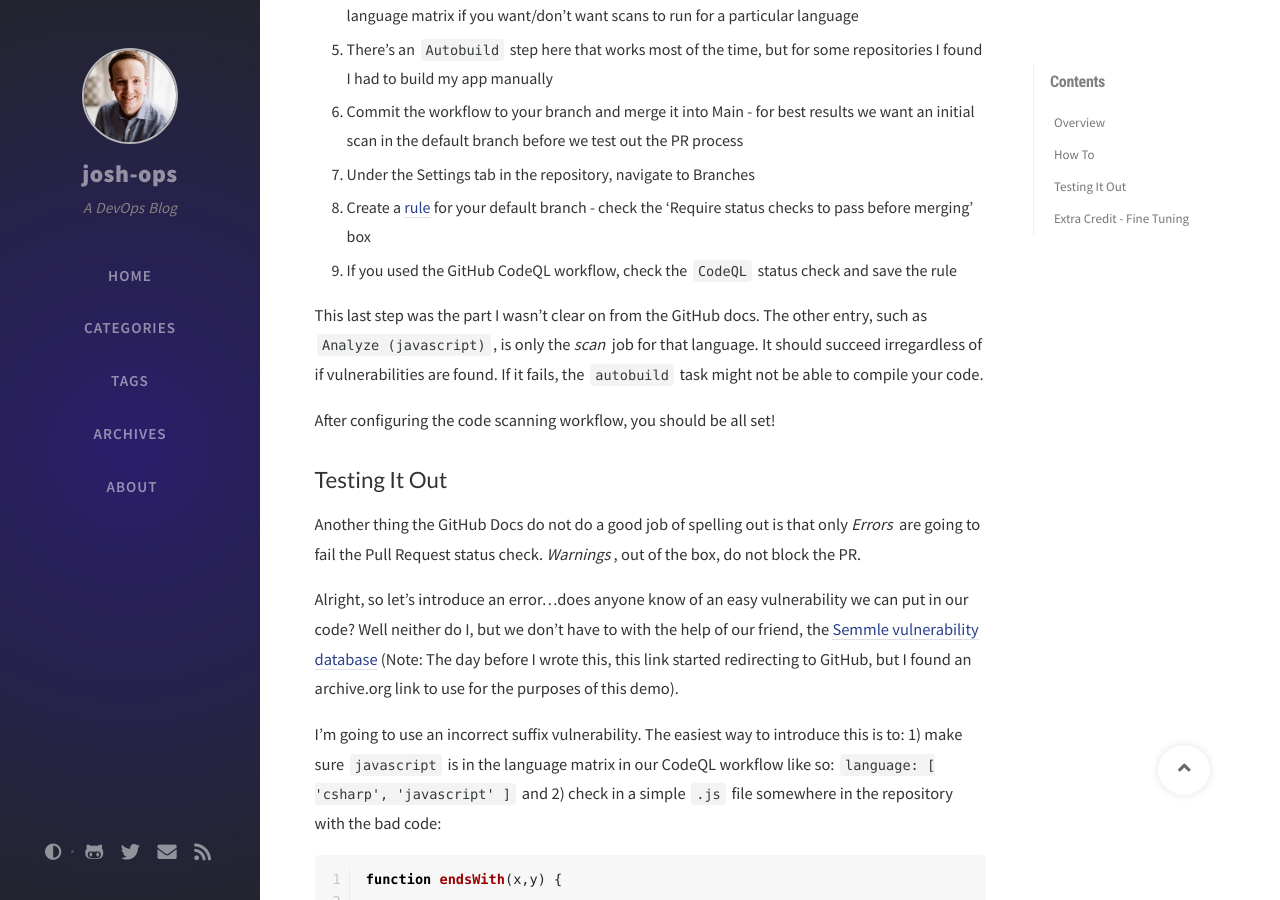
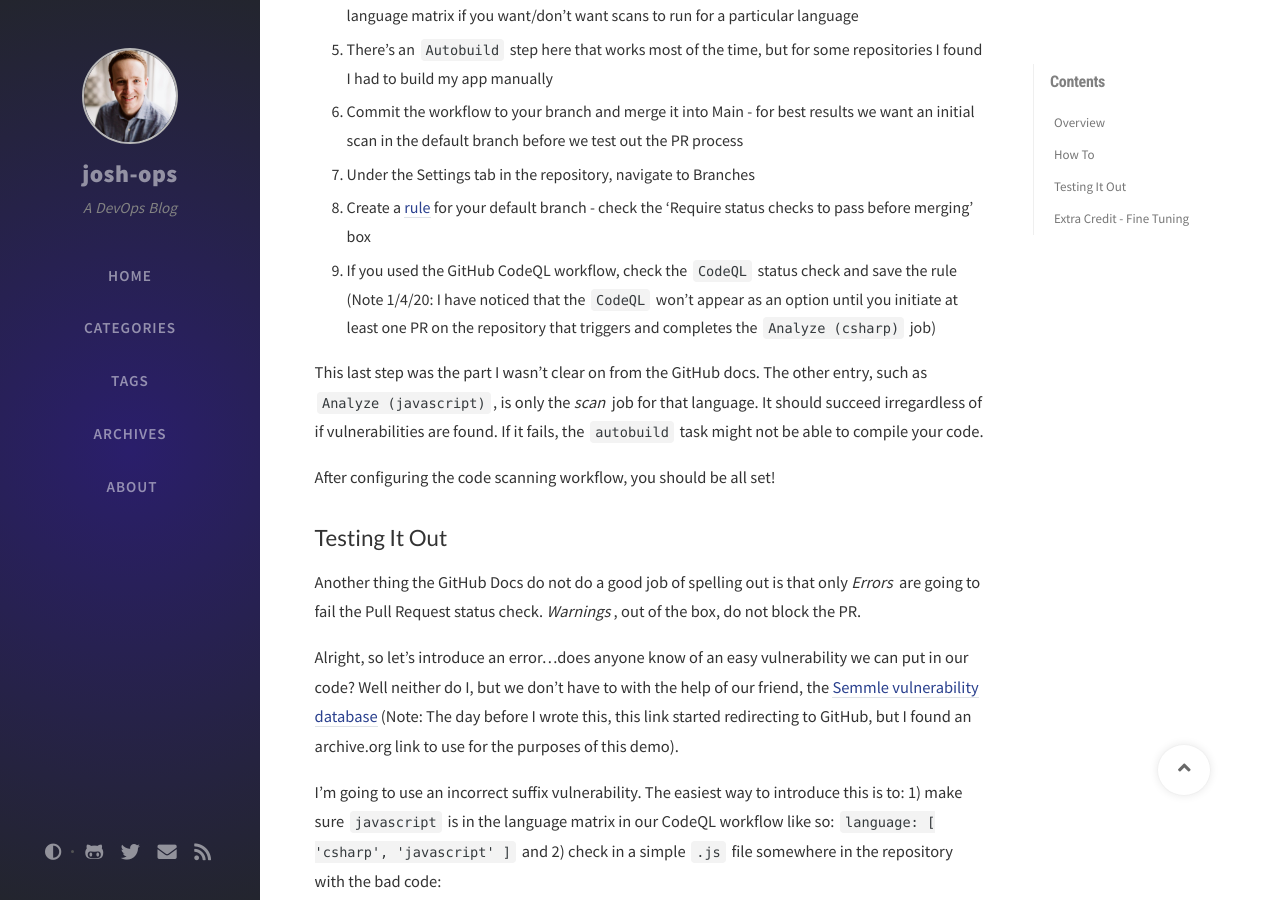
Before and after one commit to joshjohanning/joshjohanning.github.io, a Jekyll site: the page built from _posts/2020-12-16-github-codeql-pr.md, in a window 1280 px wide and 900 px high, scrolled down 830 px. Built offline with Jekyll 4.4.1, drawn with Linux system fonts in a browser that asks for light colours; nearby versions of some CDN libraries; comment, search, counter and statistics services are not loaded.

Commit message:
adding note about codeql chck

```diff
--- a/_posts/2020-12-16-github-codeql-pr.md
+++ b/_posts/2020-12-16-github-codeql-pr.md
@@ -24,7 +24,7 @@ If you already have a Code Scanning alert setup, skip to step #7.
 1. Commit the workflow to your branch and merge it into Main - for best results we want an initial scan in the default branch before we test out the PR process
 1. Under the Settings tab in the repository, navigate to Branches
 1. Create a [rule](https://docs.github.com/en/free-pro-team@latest/github/administering-a-repository/enabling-required-status-checks) for your default branch - check the 'Require status checks to pass before merging' box
-1. If you used the GitHub CodeQL workflow, check the `CodeQL` status check and save the rule
+1. If you used the GitHub CodeQL workflow, check the `CodeQL` status check and save the rule (Note 1/4/20: I have noticed that the `CodeQL` won't appear as an option until you initiate at least one PR on the repository that triggers and completes the `Analyze (csharp)` job)
 
 This last step was the part I wasn't clear on from the GitHub docs. The other entry, such as `Analyze (javascript)`, is only the *scan* job for that language. It should succeed irregardless of if vulnerabilities are found. If it fails, the `autobuild` task might not be able to compile your code.
 
```
